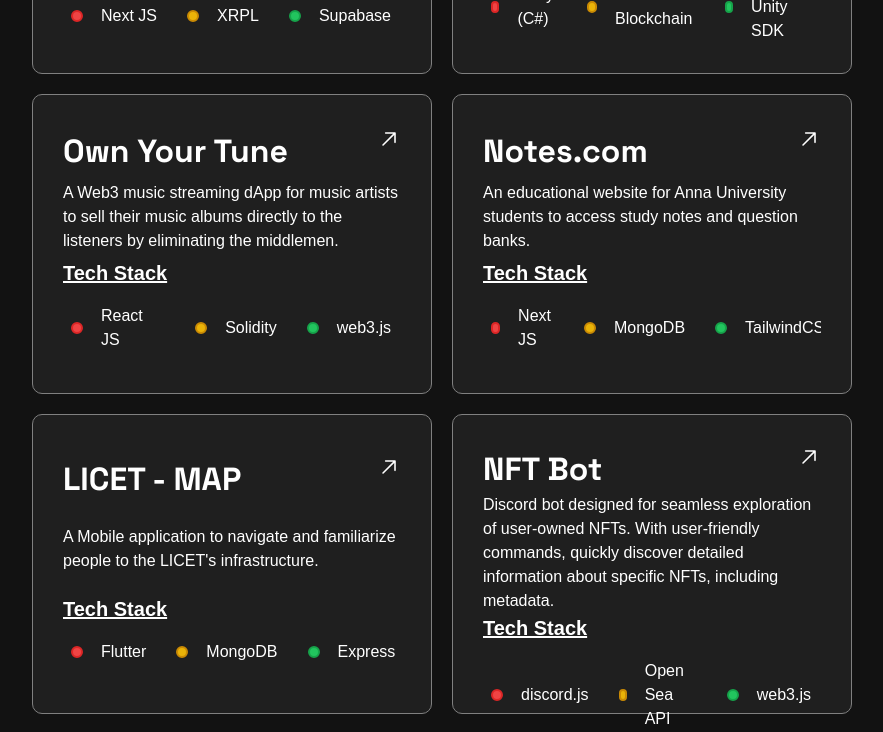
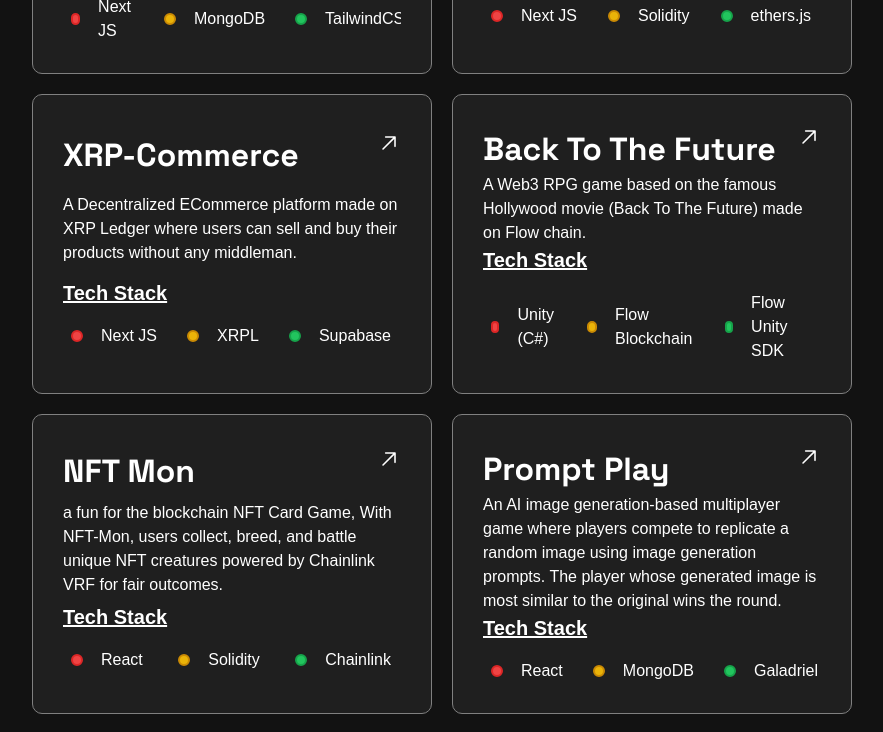
Before and after one commit to krishnan74/Portfolio, a Next.js app: page / in a window 1280 px wide. Shown: the part 1180-1912 px from the top of the page, without its empty margins (198-1081 px from the left). Built offline with nearby package versions, Linux system fonts and the light colour scheme; a web font is replaced by a local one.

Commit message:
Refactor ProjectTimelineCard and ProjectCard components

```diff
--- a/app/projects/page.js
+++ b/app/projects/page.js
@@ -1,41 +1,45 @@
-import React from "react";
+ import React from "react";
 import ProjectTimelineCard from "@/app/projects/ProjectTimelineCard";
 import Footer from "@/components/Footer";
 
 const projects = [
   {
     projectName: "Tangled",
-    projectDescription: "A Decentralized healthcare platform made on XRP Ledger where users can sell and buy their products without any middleman.",
+    projectDescription:
+      "A Decentralized healthcare platform made on XRP Ledger where users can sell and buy their products without any middleman.",
     techStack1: "Next JS",
     techStack2: "Solidity",
     techStack3: "Supabase",
-    projectPic: "/images/tangled.png"
+    projectPic: "/images/tangled.png",
   },
   {
     projectName: "Back To The Future",
-    projectDescription: "A Web3 RPG game based on the famous Hollywood movie (Back To The Future) made on Flow chain.",
+    projectDescription:
+      "A Web3 RPG game based on the famous Hollywood movie (Back To The Future) made on Flow chain.",
     techStack1: "Unity (C#)",
     techStack2: "Flow Blockchain",
     techStack3: "Flow Unity SDK",
     projectPic: "/images/back-to-the-future.png",
     frontImage: "/images/back-to-the-future.png",
-    backImage: "/images/back-to-the-future2.png"
+    backImage: "/images/back-to-the-future2.png",
   },
   {
     projectName: "XRP-Commerce",
-    projectDescription: "A Decentralized ECommerce platform made on XRP Ledger where users can sell and buy their products without any middleman.",
+    projectDescription:
+      "A Decentralized ECommerce platform made on XRP Ledger where users can sell and buy their products without any middleman.",
     techStack1: "Next JS",
     techStack2: "XRPL",
     techStack3: "Supabase",
-    projectPic: "/images/xrp-commerce.png"
+    projectPic: "/images/xrp-commerce.png",
   },
   {
     projectName: "Own Your Tune",
-    projectDescription: "A Web3 music streaming dApp for music artists to sell their music albums directly to the listeners by eliminating the middlemen.",
+    projectDescription:
+      "A Web3 music streaming dApp for music artists to sell their music albums directly to the listeners by eliminating the middlemen.",
     techStack1: "React JS",
     techStack2: "Solidity",
     techStack3: "web3.js",
-    projectPic: "/images/own-your-tune.png"
+    projectPic: "/images/own-your-tune.png",
   },
   {
     projectName: "Weather UI Clone",
@@ -43,26 +47,27 @@
     techStack1: "React JS",
     techStack2: "TailwindCSS",
     techStack3: "UI/ UX Design",
-    projectPic: "/images/weather-css.png"
+    projectPic: "/images/weather-css.png",
   },
   {
     projectName: "LICET - MAP",
-    projectDescription: "A Mobile application to navigate and familiarize people to the LICET's infrastructure.",
+    projectDescription:
+      "A Mobile application to navigate and familiarize people to the LICET's infrastructure.",
     techStack1: "Flutter",
     techStack2: "MongoDB",
     techStack3: "Express",
-    projectPic: "/images/licet-map.png"
+    projectPic: "/images/licet-map.png",
   },
   {
     projectName: "GPT Learn",
-    projectDescription: "A Web3 music streaming dApp for music artists to sell their music albums directly to the listeners by eliminating the middlemen.",
-    techStack1: "React JS",
-    techStack2: "Solidity",
-    techStack3: "web3.js",
-    projectPic: "/images/gpt-learn2.png"
-  }
+    projectDescription:
+      "GPT-Learn is an AI-driven platform offering tailored courses, summaries, interactive learning with AI chatbots, and regional translation. It enhances education with personalized content and upcoming quizzes for an engaging, accessible experience.",
+    techStack1: "Openweaver Studio",
+    techStack2: "Open AI API",
+    techStack3: "",
+    projectPic: "/images/gpt-learn2.png",
+  },
 ];
-
 
 const ProjectPage = () => {
   return (
--- a/components/ProjectCard.jsx
+++ b/components/ProjectCard.jsx
@@ -6,21 +6,28 @@
 
 const space_grotesk = Space_Grotesk({ subsets: ["latin"], weight: "700" });
 
-const ProjectCard = (props) => {
+const ProjectCard = ({
+  projectName,
+  projectURL,
+  projectDescription,
+  techStack1,
+  techStack2,
+  techStack3,
+}) => {
   return (
     <div className="project_card ">
       <div className="flex justify-between">
         <p className={`project_title ${space_grotesk.className}`}>
-          {props.projectName}
+          {projectName}
         </p>
         <div className="">
-          <Link href={props.projectURL} target="_blank">
+          <Link href={projectURL} target="_blank">
             <GoArrowUpRight size={25} />
           </Link>
         </div>
       </div>
 
-      <p className="project_desc">{props.projectDescription}</p>
+      <p className="project_desc">{projectDescription}</p>
       <div className="tech_stack_div">
         <p className="tech_stack_header text-[20px] font-extrabold underline">
           Tech Stack
@@ -28,17 +35,17 @@
         <div className="tech_stacks overflow-x-auto mt-2 gap-3">
           <div className="flex items-center gap-2">
             <span className="w-[12px] h-[12px] inline-block border-2 border-solid rounded-full ml-2 bg-red-500 border-red-600"></span>
-            <div className="tech_stack_card">{props.techStack1}</div>
+            <div className="tech_stack_card">{techStack1}</div>
           </div>
 
           <div className="flex items-center gap-2 ">
             <span className="w-[12px] h-[12px] inline-block border-2 border-solid rounded-full ml-2  bg-yellow-500 border-yellow-600"></span>
-            <div className="tech_stack_card">{props.techStack2}</div>
+            <div className="tech_stack_card">{techStack2}</div>
           </div>
 
           <div className="flex items-center gap-2">
             <span className="w-[12px] h-[12px] inline-block border-2 border-solid rounded-full ml-2 bg-green-500 border-green-600"></span>
-            <div className="tech_stack_card">{props.techStack3}</div>
+            <div className="tech_stack_card">{techStack3}</div>
           </div>
         </div>
       </div>
--- a/components/Projects.jsx
+++ b/components/Projects.jsx
@@ -2,101 +2,143 @@
 import ProjectCard from "./ProjectCard";
 
 const Projects = () => {
+  const projects = [
+    {
+      projectName: "Fleet IQ",
+      projectDescription:
+        "A SaaS product for Transport Service Management, streamlining fleet operations, tracking, and maintenance for transportation businesses.",
+      techStack1: "Next JS",
+      techStack2: "MongoDB",
+      techStack3: "TailwindCSS",
+      projectURL: "https://fleet-iq.vercel.app/",
+    },
+
+    {
+      projectName: "CastAI",
+      projectDescription:
+        "A farcaster frame application that allows users to interact with AI characters (fictional or non-fictional) through a chat interface.",
+      techStack1: "Next JS",
+      techStack2: "Solidity",
+      techStack3: "ethers.js",
+      projectURL: "https://github.com/krishnan74/CastAI",
+    },
+    {
+      projectName: "XRP-Commerce",
+      projectDescription:
+        "A Decentralized ECommerce platform made on XRP Ledger where users can sell and buy their products without any middleman.",
+      techStack1: "Next JS",
+      techStack2: "XRPL",
+      techStack3: "Supabase",
+      projectURL: "https://xrp-ecommerce.vercel.app/",
+    },
+
+    {
+      projectName: "Back To The Future",
+      projectDescription:
+        "A Web3 RPG game based on the famous Hollywood movie (Back To The Future) made on Flow chain.",
+      techStack1: "Unity (C#)",
+      techStack2: "Flow Blockchain",
+      techStack3: "Flow Unity SDK",
+      projectURL: "https://devfolio.co/projects/back-to-the-future-58a2",
+    },
+
+    {
+      projectName: "NFT Mon",
+      projectDescription:
+        "a fun for the blockchain NFT Card Game, With NFT-Mon, users collect, breed, and battle unique NFT creatures powered by Chainlink VRF for fair outcomes.",
+      techStack1: "React",
+      techStack2: "Solidity",
+      techStack3: "Chainlink",
+      projectURL: "https://github.com/kimchicurry",
+    },
+
+    {
+      projectName: "Prompt Play",
+      projectDescription:
+        "An AI image generation-based multiplayer game where players compete to replicate a random image using image generation prompts. The player whose generated image is most similar to the original wins the round.",
+      techStack1: "React",
+      techStack2: "MongoDB",
+      techStack3: "Galadriel",
+      projectURL: "https://github.com/krishnan74/prompt_play",
+    },
+
+    {
+      projectName: "Own Your Tune",
+      projectDescription:
+        "A Web3 music streaming dApp for music artists to sell their music albums directly to the listeners by eliminating the middlemen.",
+      techStack1: "React JS",
+      techStack2: "Solidity",
+      techStack3: "web3.js",
+      projectURL: "https://own-your-tune.vercel.app/",
+    },
+
+    {
+      projectName: "Notes.com",
+      projectDescription:
+        "An educational website for Anna University students to access study notes and question banks.",
+      techStack1: "Next JS",
+      techStack2: "MongoDB",
+      techStack3: "TailwindCSS",
+      projectURL: "https://github.com/krishnan74/notes.com",
+    },
+
+    {
+      projectName: "LICET - MAP",
+      projectDescription:
+        "A Mobile application to navigate and familiarize people to the LICET's infrastructure.",
+      techStack1: "Flutter",
+      techStack2: "MongoDB",
+      techStack3: "Express",
+      projectURL: "https://github.com/krishnan74/LICET-map",
+    },
+
+    {
+      projectName: "NFT Bot",
+      projectDescription:
+        "Discord bot designed for seamless exploration of user-owned NFTs. With user-friendly commands, quickly discover detailed information about specific NFTs, including metadata.",
+      techStack1: "discord.js",
+      techStack2: "Open Sea API",
+      techStack3: "web3.js",
+      projectURL: "https://github.com/krishnan74/discord-bot",
+    },
+
+    {
+      projectName: "Chennai Connects",
+      projectDescription:
+        "A promotional website for a event managment firm ( Client Project )",
+      techStack1: "ReactJS",
+      techStack2: "TailwindCSS",
+      techStack3: "MongoDB",
+      projectURL: "https://www.chennaiconnects.in/",
+    },
+
+    {
+      projectName: "Weather UI Clone",
+      projectDescription:
+        "Recreation of Weather UI design into a React Webpage",
+      techStack1: "React JS",
+      techStack2: "TailwindCSS",
+      techStack3: "UI/ UX Design",
+      projectURL: "https://weather-css-five.vercel.app/",
+    },
+  ];
   return (
     <div className="text-white relative grid grid-cols-1 md:grid-cols-2 lg:grid-cols-3 gap-5 ">
       {/* <div className="h-[300px] w-[300px] absolute left-[-280px] top-[-130px] bg-[#fa4a4a] blur-2xl opacity-[0.4] rounded-full z-0"></div>
       <div className="h-[190px] w-[190px] absolute right-[-250px] top-[450px] bg-[#636fdb] blur-2xl opacity-[0.8] rounded-full z-0"></div>
        */}
 
-      <ProjectCard
-        projectName="XRP-Commerce"
-        projectDescription="A Decentralized ECommerce platform made on XRP Ledger
-where users can sell and buy their products without any
-middleman."
-        techStack1="Next JS"
-        techStack2="XRPL"
-        techStack3="Supabase"
-        projectURL="https://xrp-ecommerce.vercel.app/"
-      ></ProjectCard>
-
-      <ProjectCard
-        projectName="Back To The Future"
-        projectDescription="A Web3 RPG game based on the famous
-Hollywood movie (Back To The Future) made on Flow chain.
-"
-        techStack1="Unity (C#)"
-        techStack2="Flow Blockchain"
-        techStack3="Flow Unity SDK"
-        projectURL="https://devfolio.co/projects/back-to-the-future-58a2"
-      ></ProjectCard>
-
-      <ProjectCard
-        projectName="Own Your Tune"
-        projectDescription="A Web3 music streaming dApp for music artists
-to sell their music albums directly to the listeners by eliminating
-the middlemen."
-        techStack1="React JS"
-        techStack2="Solidity"
-        techStack3="web3.js"
-        projectURL="https://own-your-tune.vercel.app/"
-      ></ProjectCard>
-
-      <ProjectCard
-        projectName="Notes.com"
-        projectDescription="An educational website for Anna University
-students to access study notes and question banks."
-        techStack1="Next JS"
-        techStack2="MongoDB"
-        techStack3="TailwindCSS"
-        projectURL="https://github.com/krishnan74/notes.com"
-      ></ProjectCard>
-
-      <ProjectCard
-        projectName="LICET - MAP"
-        projectDescription="A Mobile application to navigate and familiarize
-people to the LICET's infrastructure.
-"
-        techStack1="Flutter"
-        techStack2="MongoDB"
-        techStack3="Express"
-        projectURL="https://github.com/krishnan74/LICET-map"
-      ></ProjectCard>
-
-      <ProjectCard
-        projectName="NFT Bot"
-        projectDescription="Discord bot designed for seamless exploration of user-owned NFTs. With user-friendly commands, quickly discover detailed information about specific NFTs, including metadata."
-        techStack1="discord.js"
-        techStack2="Open Sea API"
-        techStack3="web3.js"
-        projectURL="https://github.com/krishnan74/discord-bot"
-      ></ProjectCard>
-
-      <ProjectCard
-        projectName="Agro Link"
-        projectDescription="A Web dApp for farmers to sell their produce directly to the consumers by eliminating the middlemen."
-        techStack1="Next JS"
-        techStack2="Cadence"
-        techStack3="FCL"
-        projectURL="https://devfolio.co/projects/agrolink-03cb"
-      ></ProjectCard>
-
-      <ProjectCard
-        projectName="Chennai Connects"
-        projectDescription="A promotional website for a event managment firm ( Client Project )"
-        techStack1="ReactJS"
-        techStack2="TailwindCSS"
-        techStack3="MongoDB"
-        projectURL="https://www.chennaiconnects.in/"
-      ></ProjectCard>
-
-      <ProjectCard
-        projectName="Weather UI Clone"
-        projectDescription="Recreation of Weather UI design into a React Webpage"
-        techStack1="React JS"
-        techStack2="TailwindCSS"
-        techStack3="UI/ UX Design"
-        projectURL="https://weather-css-five.vercel.app/"
-      ></ProjectCard>
+      {projects.map((project, index) => (
+        <ProjectCard
+          key={index}
+          projectName={project.projectName}
+          projectURL={project.projectURL}
+          projectDescription={project.projectDescription}
+          techStack1={project.techStack1}
+          techStack2={project.techStack2}
+          techStack3={project.techStack3}
+        />
+      ))}
     </div>
   );
 };
```
Also changed, not shown: app/projects/ProjectTimelineCard.jsx (+6 -4 lines), 1 other file (tests, documents, lock files or other folders).
